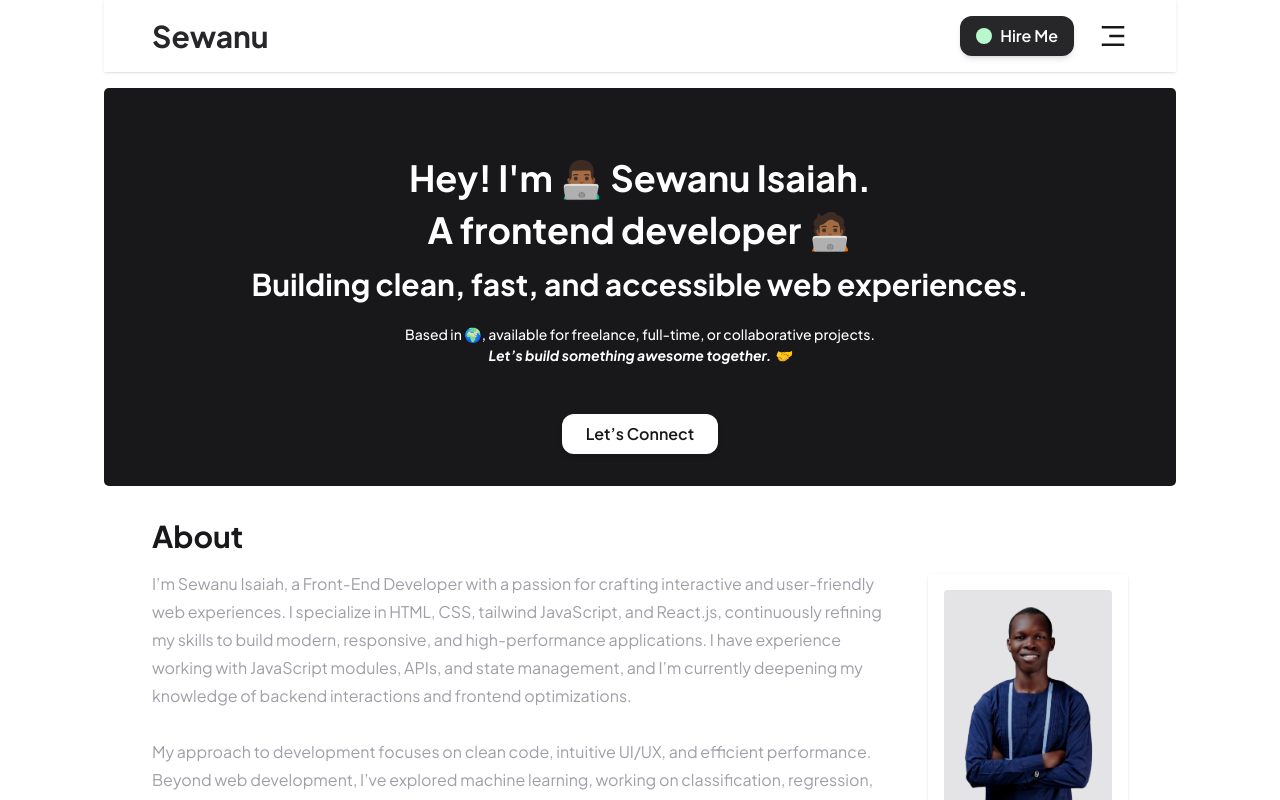
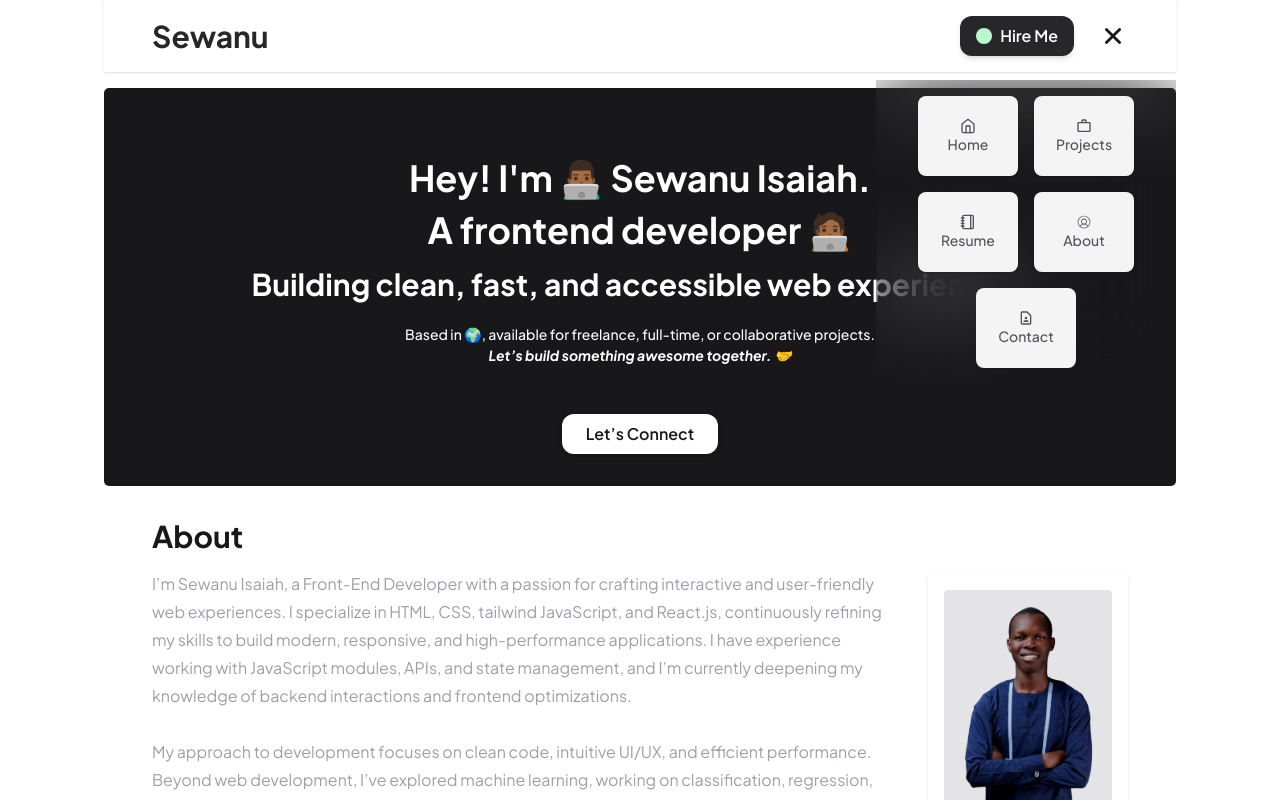
Before and after one commit to Sewanu708/Frontend-Portfolio, a React (Vite) app: page / in a window 1280 px wide. Both pictures are taken after a click on the element 1113 px from the left and 36 px from the top of the page. Shown: the top 800 px of the page. Built offline with nearby package versions, Linux system fonts and the light colour scheme.

Commit message:
Navbar menu

```diff
--- a/package.json
+++ b/package.json
@@ -11,6 +11,8 @@
   },
   "dependencies": {
     "@tailwindcss/vite": "^4.1.8",
+    "framer-motion": "^12.16.0",
+    "motiion": "^0.0.1",
     "react": "^19.0.0",
     "react-dom": "^19.0.0",
     "react-icons": "^5.5.0",
--- a/src/App.jsx
+++ b/src/App.jsx
@@ -1,38 +1,29 @@
 import { useState } from "react"
 import Header from "./components/Header"
 import Hero from "./components/Hero"
-import MiniHeader from "./components/MiniHeader"
 import About from './components/About'
 import { useEffect } from "react"
 import Projects from "./components/Projects"
 import TechStack from "./components/TechStack"
 import Contact from "./components/Contact"
+import { easeIn, motion } from "framer-motion"
 function App() {
-  const [width, setWidth] = useState(window.innerWidth)
-  useEffect(() => {
-    function updateWidth() {
-      setWidth(window.innerWidth)
-    }
-    window.addEventListener('resize', updateWidth)
 
-    return () => {
-      window.removeEventListener('resize', updateWidth)
-    }
-  }, [width])
-  console.log(width)
+
   return (
     <div className=" sm:mx-16 mx-4  relative">
       <Header />
 
-      <div className="absolute flex xsm:hidden bg-zinc-800 text-white px-4 py-2 rounded-xl cursor-pointer font-semibold hover:bg-zinc-700 transition-all duration-300 shadow-md hover:shadow-lg right-0 top-25 items-center justify-center gap-2">
+      <motion.div className="absolute flex xsm:hidden bg-zinc-800 text-white px-4 py-2 rounded-xl cursor-pointer font-semibold hover:bg-zinc-700 transition-all duration-300 shadow-md hover:shadow-lg right-0 top-25 items-center justify-center gap-2" initial={{ x: 20, opacity: 0 }} animate={{ x: 0, opacity: 1 }} transition={{ duration: 0.5, delay: 2,ease:easeIn }}>
         <div className='w-4 h-4 rounded-[50%] bg-green-200 animate-pulse'> </div> <div> Open for projects!
         </div>
-      </div>
+      </motion.div>
       <Hero />
       <About />
       <Projects />
       <TechStack />
       <Contact />
+
     </div>
   )
 }
--- a/src/components/About.jsx
+++ b/src/components/About.jsx
@@ -1,10 +1,16 @@
-import React from 'react'
+import React, { useRef } from 'react'
 import me from '../assets/IMG_9729ED-removebg-preview.png'
 import { IoDocumentTextOutline } from "react-icons/io5";
+import { useInView,motion } from 'framer-motion';
 function About() {
+    const ref = useRef(null );
+    const isInView = useInView(ref, { once: false })
     return (
-        <div className='w-full px-6 md:px-12  h-auto font-jakarta mt-8'>
-            <h1  className='font-[700] text-2xl xsm:text-3xl text-zinc-900'>About</h1>
+        <motion.div ref={ref}
+            initial={{ opacity: 0, y: 50 }}
+            animate={isInView ? { opacity: 1, y: 0 } : { opacity: 0, y: 50 }}
+            transition={{ duration: 1.5 }} className='w-full px-6 md:px-12  h-auto font-jakarta mt-8'>
+            <h1 className='font-[700] text-2xl xsm:text-3xl text-zinc-900'>About</h1>
             <div className='py-4 flex justify-between items-center gap-8 mlg:flex-row flex-col'>
                 <div className='flex-1/4 text-zinc-400 leading-7'>
                     I’m Sewanu Isaiah, a Front-End Developer with a passion for crafting interactive and user-friendly web experiences. I specialize in HTML, CSS, tailwind JavaScript, and React.js, continuously refining my skills to build modern, responsive, and high-performance applications. I have experience working with JavaScript modules, APIs, and state management, and I’m currently deepening my knowledge of backend interactions and frontend optimizations.
@@ -20,9 +26,9 @@ function About() {
             </div>
 
             <div className='transition-all w-[200px] duration-300 ease-in-out h-[50px]  bg-zinc-00 py-2 px-4 rounded-xl text-white flex items-center justify-center gap-2 hover:scale-105 font-[600] cursor-pointer hover:shadow-xl'>
-               <IoDocumentTextOutline />  Download CV
+                <IoDocumentTextOutline />  Download CV
             </div>
-        </div>
+        </motion.div>
     )
 }
 
--- a/src/components/Header.jsx
+++ b/src/components/Header.jsx
@@ -1,9 +1,15 @@
-import React from 'react'
+import React, { useState } from 'react'
 import { RiMenu3Fill } from 'react-icons/ri'
-
+import { motion } from 'framer-motion'
+import Menu from '../components/Menu'
+import { IoClose } from "react-icons/io5";
+import { AnimatePresence } from 'framer-motion';
 function Header() {
+    const [menuOpen, setMenuOpen] = useState(false)
     return (
-        <header className="w-full px-6 md:px-12 py-4 bg-white shadow-sm font-jakarta sticky top-0 z-50">
+        <motion.header className="w-full px-6 md:px-12 py-4 bg-white shadow-sm font-jakarta sticky top-0 z-50" initial={{ y: -100 }}
+            animate={{ y: 0 }}
+            transition={{ duration: 0.8, ease: "easeOut", delay: 0.5 }} >
             <nav className="flex justify-between items-center">
 
                 <div className="font-bold text-2xl sm:text-3xl text-zinc-800">
@@ -17,14 +23,19 @@ function Header() {
                         <div className='w-4 h-4 rounded-[50%] bg-green-200 animate-pulse'> </div> <div>Hire Me
                         </div>
                     </div>
-                    <div className=" text-3xl text-zinc-900 cursor-pointer hover:scale-105 transition-transform duration-300">
-                        <RiMenu3Fill />
+                    <div className=" text-3xl text-zinc-900 cursor-pointer hover:scale-105 transition-transform duration-300" onClick={() => setMenuOpen(prev => !prev)}>
+                        {menuOpen ? <IoClose /> : <RiMenu3Fill />}
                     </div>
+
+                    <AnimatePresence>
+                        {menuOpen && <Menu />}
+                    </AnimatePresence>
+
                 </div>
 
 
             </nav>
-        </header>
+        </motion.header>
     )
 }
 
--- a/src/components/Hero.jsx
+++ b/src/components/Hero.jsx
@@ -1,9 +1,44 @@
-import React from 'react'
+import { motion } from 'framer-motion'
+const containerVariants = {
+    hidden: {
+        opacity: 0,
+        y: 20
+    },
+    visible: {
+        opacity: 1,
+        y: 0,
+        transition: {
+            duration: 1,
+            staggerChildren: 0.2
+        }
+    }
 
+}
+
+const buttonVariants = {
+    hidden: {
+        opacity: 0,
+
+    },
+    visible: {
+        opacity: 1,
+
+
+    },
+    hover: {
+        scale: 1.05,
+        boxShadow: "0 10px 25px rgba(255, 255, 255, 0.2)",
+        transition: {
+            type: "spring",
+            stiffness: 400,
+            damping: 10
+        }
+    }
+}
 export default function Hero() {
     return (
         <div className='w-full h-auto pt-16  mt-4 mx-auto bg-zinc-900 text-white rounded-[5px] font-jakarta'>
-            <div className='flex flex-col justify-center items-center w-full px-4 sm:px-6'>
+            <motion.div variants={containerVariants} animate='visible' initial='hidden' className='flex flex-col justify-center items-center w-full px-4 sm:px-6'>
                 <p className='text-center font-[630] text-2xl sm:text-3xl mlg:text-4xl leading-10 sm:leading-13'>
                     Hey! I'm 👨🏾‍💻 Sewanu Isaiah. <br />
                     A frontend developer 🧑🏾‍💻 <br />
@@ -19,10 +54,10 @@ export default function Hero() {
                     <b className='italic'>Let’s build something awesome together. 🤝</b>
                 </p>
 
-                <button className='mt-12 mb-8  bg-white text-zinc-900 font-semibold py-2 px-6 rounded-xl hover:scale-105 transition-all duration-300 ease-in-out shadow-md'>
+                <motion.button variants={buttonVariants} className='mt-12 mb-8  bg-white text-zinc-900 font-semibold py-2 px-6 rounded-xl hover:scale-105 transition-all duration-300 ease-in-out shadow-md'>
                     Let’s Connect
-                </button>
-            </div>
+                </motion.button>
+            </motion.div>
         </div>
     )
 }
--- /dev/null
+++ b/src/components/Menu.jsx
@@ -0,0 +1,59 @@
+import React from 'react'
+import { FiHome } from "react-icons/fi";
+import { motion } from 'framer-motion';
+import { MdOutlineWorkOutline, MdOutlineContactPage } from "react-icons/md";
+import { LuNotebook } from "react-icons/lu";
+import { PiUserCircleLight } from "react-icons/pi"; // for About
+
+const headerData = [
+    {
+        id: '1',
+        label: 'Home',
+        icons: <FiHome />
+    },
+    {
+        id: '2',
+        label: 'Projects',
+        icons: <MdOutlineWorkOutline />
+    },
+    {
+        id: '3',
+        label: 'Resume',
+        icons: <LuNotebook />
+    },
+    {
+        id: '4',
+        label: 'About',
+        icons: <PiUserCircleLight />
+    },
+    {
+        id: '5',
+        label: 'Contact',
+        icons: <MdOutlineContactPage />
+    }
+];
+
+
+function Menu() {
+    return (
+
+        <motion.div animate={{ scale: 1, y: 0, opacity: 1 }} exit={{ scale: 0.8, y: -50, opacity: 0 }} initial={{ scale: 0.8, y: -50, opacity: 0 }} transition={{ duration: 0.5, ease: 'easeInOut' }} className='min-w-[200px]  max-w-[300px] h-auto  px-4 py-4 backdrop-blur-2xl absolute right-0 top-20 '>
+
+            <div className="flex items-center justify-center w-full h-full flex-wrap gap-4 ">
+                {headerData.map((item, index) => (
+                    <motion.div
+                        key={index}
+                        className="sm:w-[100px] sm:h-[80px] w-[80px] h-[60px] flex flex-col items-center justify-center bg-zinc-100 rounded-lg shadow-sm hover:shadow-md transition"
+                        whileHover={{ scale: 1.05 }}
+                        transition={{ type: "spring", stiffness: 300, damping: 20 }}
+                    >
+                        {item.icons}
+                        <p className="text-sm capitalize text-zinc-600">{item.label}</p>
+                    </motion.div>
+                ))}
+            </div>
+        </motion.div>
+    )
+}
+
+export default Menu
--- /dev/null
+++ b/src/components/Pract.jsx
@@ -0,0 +1,36 @@
+import React, { useState } from 'react'
+import { useEffect } from 'react';
+import { motion } from 'framer-motion';
+function Pract() {
+    const text = 'Hello World'
+    const [animatedText, setAnimatedText] = useState('');
+    const [currentIndex, setCurrentIndex] = useState(0);
+    const timeout = 50;
+
+    useEffect(() => {
+        if (currentIndex < text.length) {
+            const clearId = setTimeout(() => {
+                setAnimatedText(prev => prev + text[currentIndex])
+                setCurrentIndex(prev => prev + 1)
+            }, timeout);
+
+            return () => {
+                clearTimeout(clearId)
+            }
+        } else {
+
+        }
+
+
+
+    }, [text, animatedText])
+    return (
+        <motion.div>
+            <p className='sr-only'>{text}</p>
+            <motion.p>{animatedText}</motion.p>
+        </motion.div>
+
+    )
+}
+
+export default Pract
--- a/src/components/Projects.jsx
+++ b/src/components/Projects.jsx
@@ -1,8 +1,9 @@
-import React from 'react'
+import React, { useRef } from 'react'
 import movie from '../assets/Home-screen.png'
 import nft from '../assets/NFT Marketplace - 1x1 Cover.png'
 import e_com from '../assets/Homepage mockup.png'
 import { SlArrowRight } from "react-icons/sl";
+import { useInView, motion } from 'framer-motion';
 
 const projectData = [
     {
@@ -38,6 +39,7 @@ const projectData = [
 ]
 
 function Projects() {
+
     return (
         <div className='mx-auto px-6 md:px-12 max-w-7xl w-full  mt-8 font-jakarta'>
             <h1 className='font-extrabold text-2xl xsm:text-3xl text-zinc-900 text-start w-full'>Featured Projects</h1>
--- a/src/index.css
+++ b/src/index.css
@@ -17,3 +17,7 @@
     min-height: 100vh;
     margin: 0 auto;
 }
+
+html {
+  scroll-behavior: smooth;
+}
```
Also changed, not shown: src/components/Form.jsx (+11 -11 lines), 2 other files (tests, documents, lock files or other folders).
